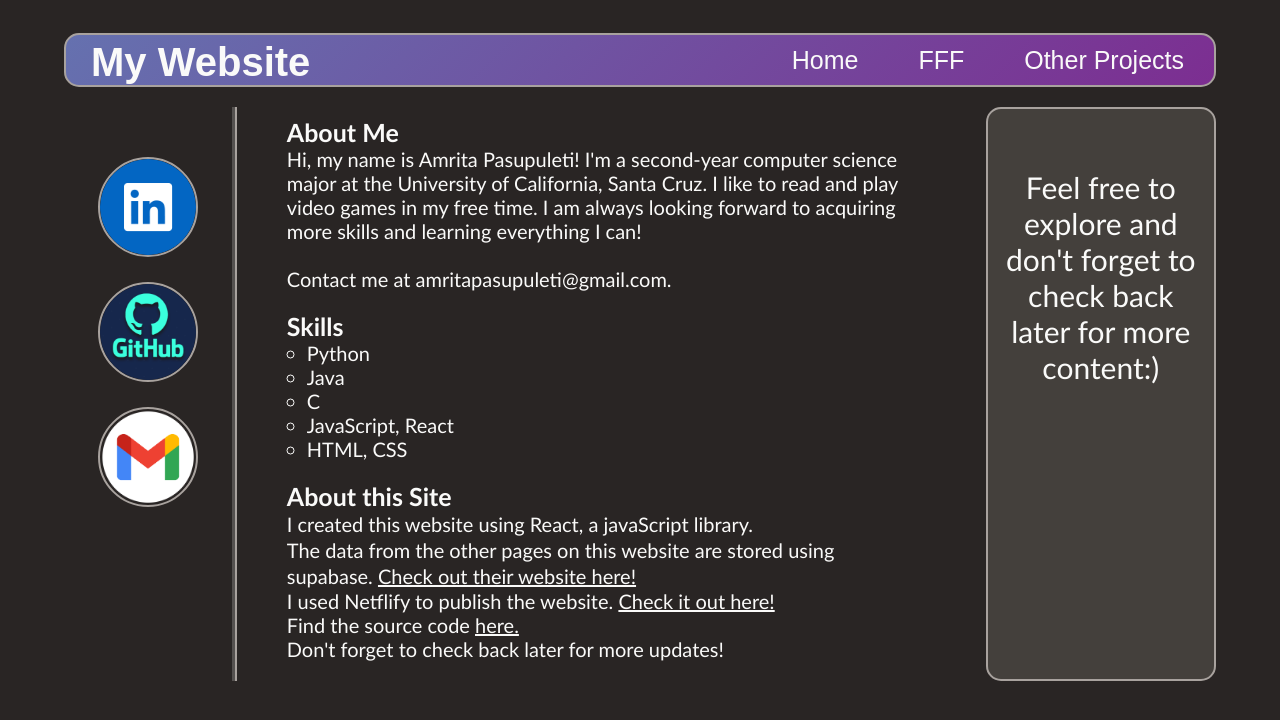
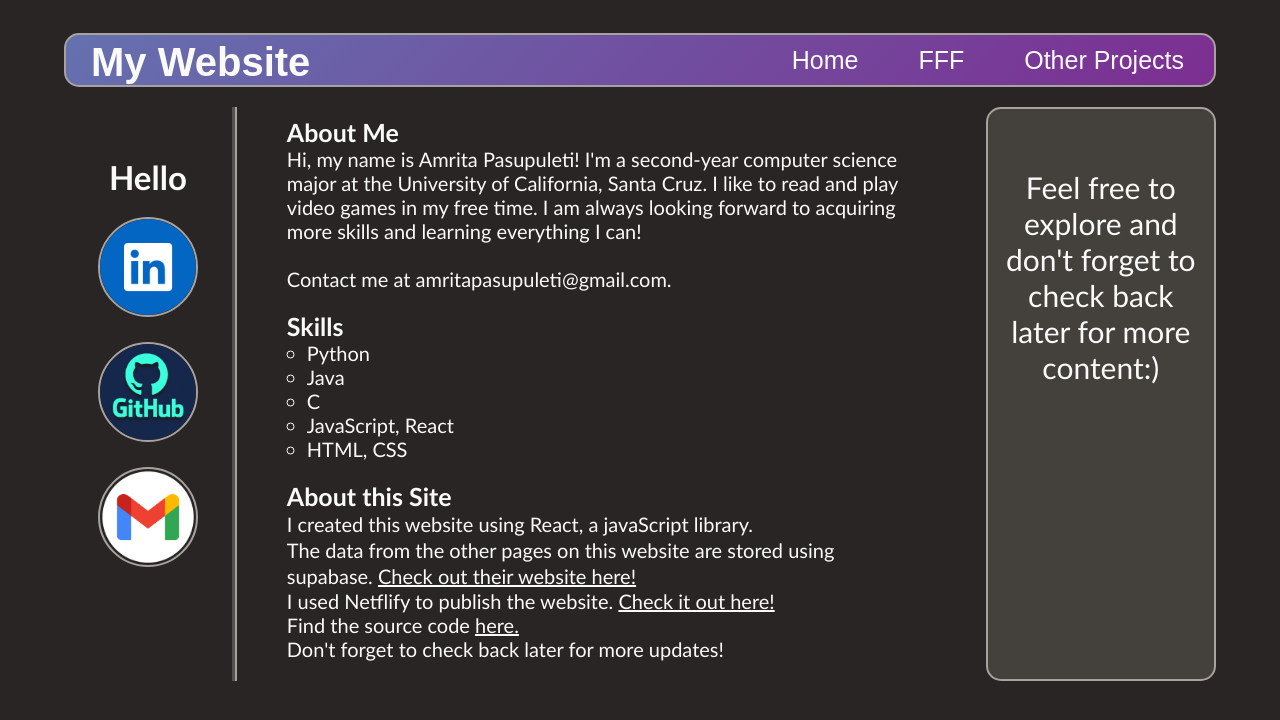
Before and after one commit to amrita-pasupuleti/Portfolio-Website, a React (Create React App) app: page / in a window 1280 px wide. Shown: the top 720 px of the page. Built offline with nearby package versions, Linux system fonts and the light colour scheme; a web font is replaced by a local one.

Commit message:
Update index.js

```diff
--- a/src/pages/index.js
+++ b/src/pages/index.js
@@ -10,6 +10,9 @@ const Home = () => {
     <div className="container">
       <div className="sidebar">
         <ul>
+          <li>
+            <h2>Hello</h2>
+          </li>
           <li>
             <a
               href="https://www.linkedin.com/in/amrita-pasupuleti/"
```
